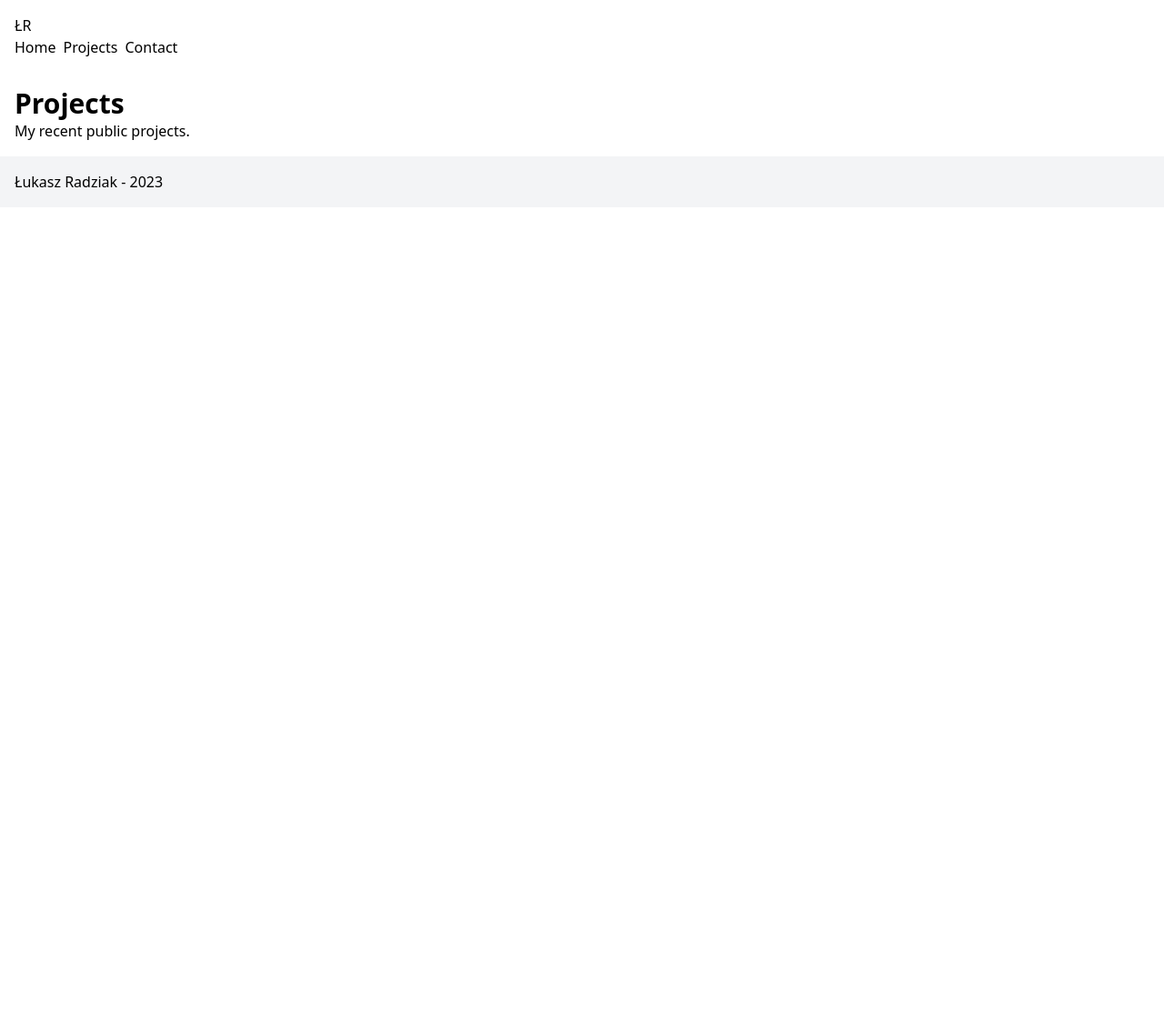
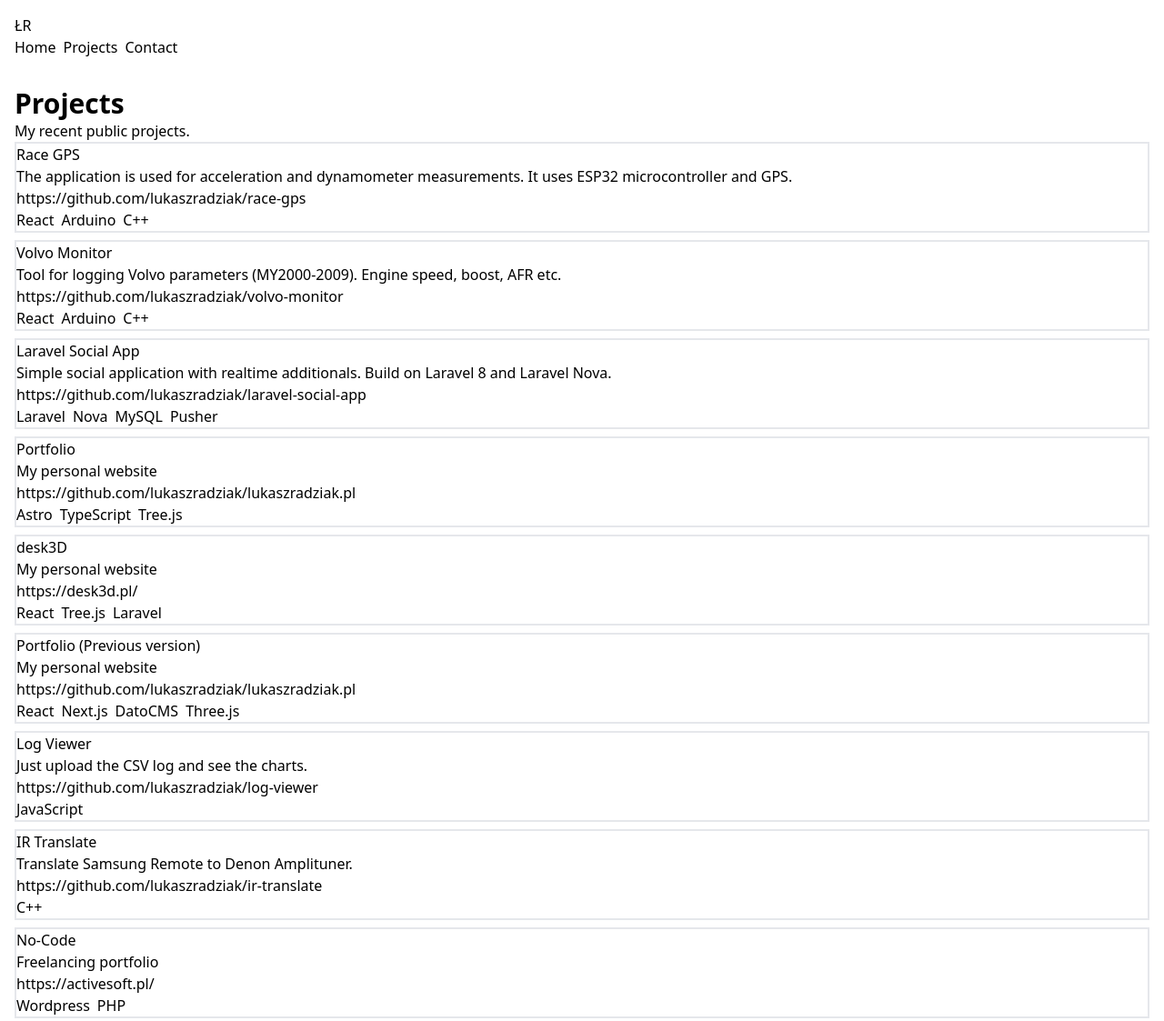
Before and after one commit to lukaszradziak/lukaszradziak.pl, an Astro site: page /projects in a window 1280 px wide. Shown: the top 1123 px of the page at 91% size. Before the commit the page ends 800 px from the top, so only its background shows below. Built offline with nearby package versions, Linux system fonts and the light colour scheme; Astro itself is replaced by a stand-in of ours.

Commit message:
Add sample content

```diff
--- /dev/null
+++ b/src/content/config.ts
@@ -0,0 +1,12 @@
+import { defineCollection, z } from "astro:content";
+
+const projects = defineCollection({
+  schema: z.object({
+    title: z.string(),
+    order: z.number(),
+    url: z.string().optional(),
+    tags: z.array(z.string()),
+  }),
+});
+
+export const collections = { projects };
--- /dev/null
+++ b/src/content/projects/desk3d.md
@@ -0,0 +1,8 @@
+---
+title: 'desk3D'
+url: 'https://desk3d.pl/'
+tags: ['React', 'Tree.js', 'Laravel']
+order: 5
+---
+
+My personal website
--- /dev/null
+++ b/src/content/projects/freelance.md
@@ -0,0 +1,8 @@
+---
+title: 'No-Code'
+url: 'https://activesoft.pl/'
+tags: ['Wordpress', 'PHP']
+order: 9
+---
+
+Freelancing portfolio
--- /dev/null
+++ b/src/content/projects/ir-translate.md
@@ -0,0 +1,8 @@
+---
+title: 'IR Translate'
+url: 'https://github.com/lukaszradziak/ir-translate'
+tags: ['C++']
+order: 8
+---
+
+Translate Samsung Remote to Denon Amplituner.
--- /dev/null
+++ b/src/content/projects/laravel-social-app.md
@@ -0,0 +1,8 @@
+---
+title: 'Laravel Social App'
+url: 'https://github.com/lukaszradziak/laravel-social-app'
+tags: ['Laravel', 'Nova', 'MySQL', 'Pusher']
+order: 3
+---
+
+Simple social application with realtime additionals. Build on Laravel 8 and Laravel Nova.
--- /dev/null
+++ b/src/content/projects/log-viewer.md
@@ -0,0 +1,8 @@
+---
+title: 'Log Viewer'
+url: 'https://github.com/lukaszradziak/log-viewer'
+tags: ['JavaScript']
+order: 7
+---
+
+Just upload the CSV log and see the charts.
--- /dev/null
+++ b/src/content/projects/portfolio-old.md
@@ -0,0 +1,8 @@
+---
+title: 'Portfolio (Previous version)'
+url: 'https://github.com/lukaszradziak/lukaszradziak.pl'
+tags: ['React', 'Next.js', 'DatoCMS', 'Three.js']
+order: 6
+---
+
+My personal website
--- /dev/null
+++ b/src/content/projects/portfolio.md
@@ -0,0 +1,8 @@
+---
+title: 'Portfolio'
+url: 'https://github.com/lukaszradziak/lukaszradziak.pl'
+tags: ['Astro', 'TypeScript', 'Tree.js']
+order: 4
+---
+
+My personal website
--- /dev/null
+++ b/src/content/projects/race-gps.md
@@ -0,0 +1,8 @@
+---
+title: 'Race GPS'
+url: 'https://github.com/lukaszradziak/race-gps'
+tags: ['React', 'Arduino', 'C++']
+order: 1
+---
+
+The application is used for acceleration and dynamometer measurements. It uses ESP32 microcontroller and GPS.
--- /dev/null
+++ b/src/content/projects/volvo-monitor.md
@@ -0,0 +1,8 @@
+---
+title: 'Volvo Monitor'
+url: 'https://github.com/lukaszradziak/volvo-monitor'
+tags: ['React', 'Arduino', 'C++']
+order: 2
+---
+
+Tool for logging Volvo parameters (MY2000-2009). Engine speed, boost, AFR etc.
--- a/src/env.d.ts
+++ b/src/env.d.ts
@@ -1 +1,2 @@
+/// <reference path="../.astro/types.d.ts" />
 /// <reference types="astro/client" />
--- a/src/pages/projects.astro
+++ b/src/pages/projects.astro
@@ -1,8 +1,27 @@
 ---
+import { getCollection } from "astro:content";
 import Page from "../layouts/Page.astro";
+
+const projects = (await getCollection("projects")).sort(
+  (a, b) => a.data.order - b.data.order,
+);
 ---
 
 <Page>
   <h1 class="text-3xl font-bold">Projects</h1>
   <p>My recent public projects.</p>
+  {
+    projects.map((project) => (
+      <div class="border-2 mb-2">
+        <div>{project.data.title}</div>
+        <div>{project.body}</div>
+        <div>{project.data.url}</div>
+        <div class="flex gap-2">
+          {project.data.tags.map((tag) => (
+            <span>{tag}</span>
+          ))}
+        </div>
+      </div>
+    ))
+  }
 </Page>
```
